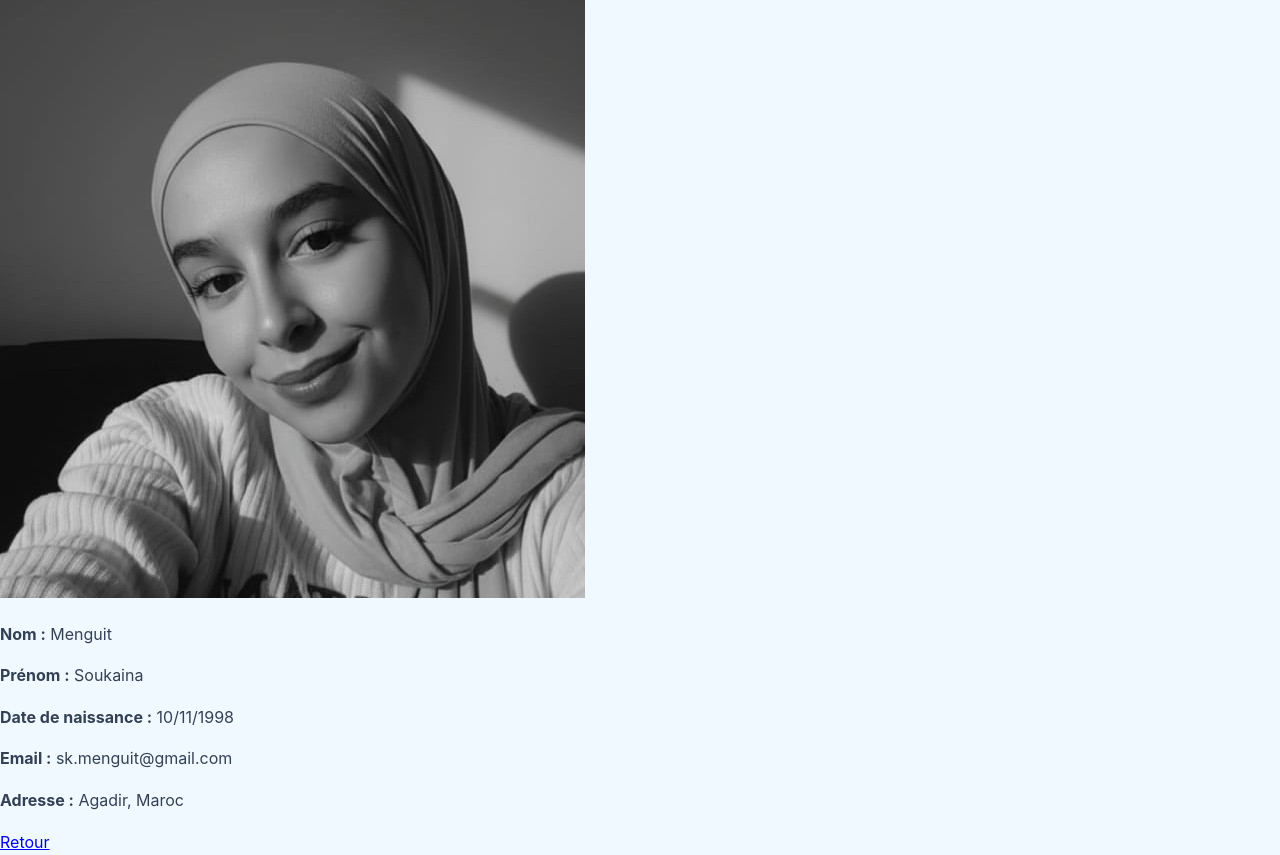
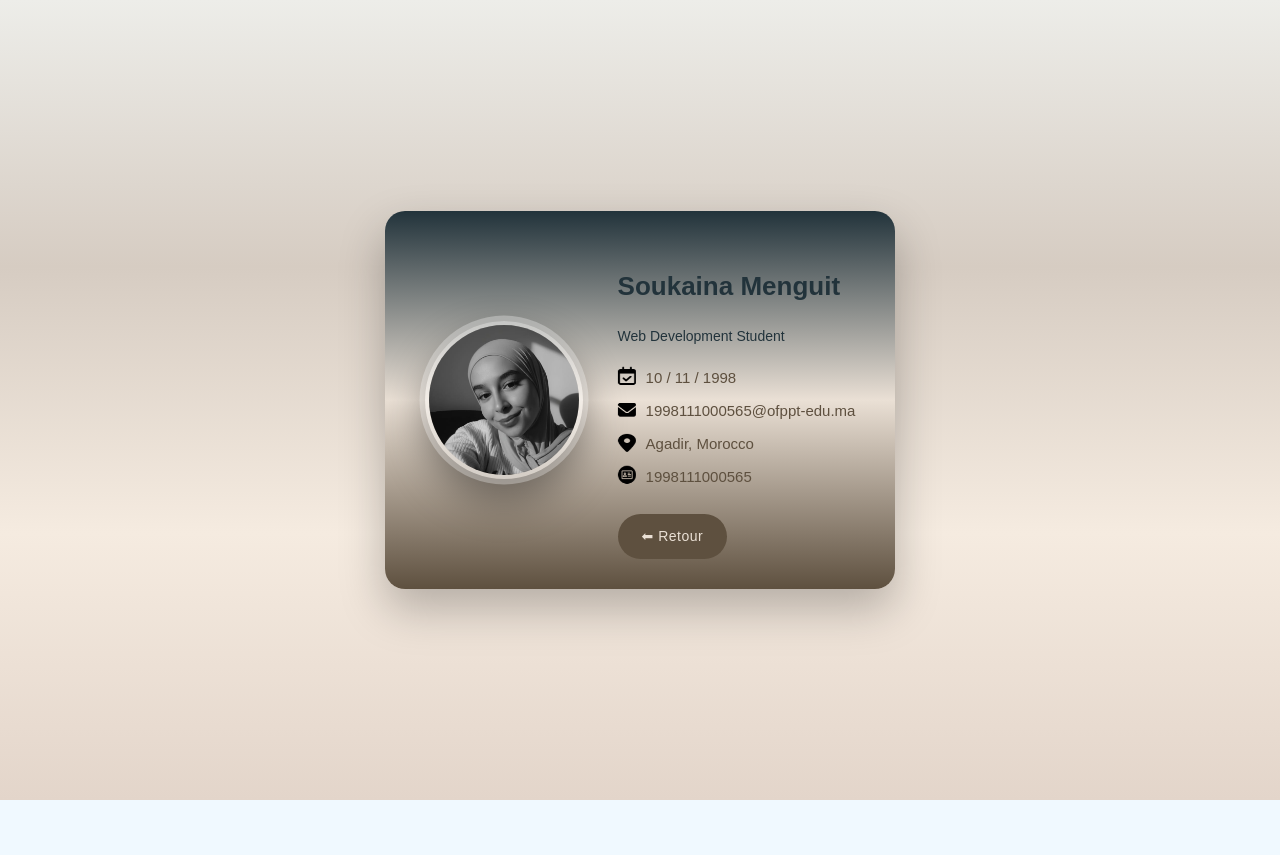
Before and after one commit to fstack567-stack/Projet-react, a React (Create React App) app: page /stagiaires/Menguit in a window 1280 px wide. After the commit the page ends 800 px from the top, so only its background shows below. Built offline with nearby package versions, Linux system fonts and the light colour scheme.

Commit message:
Soukaina

```diff
--- a/src/components/soukaina.js
+++ b/src/components/soukaina.js
@@ -1,35 +1,52 @@
 import { Link } from "react-router-dom";
+import "../styles/style.css";
 
+import calendarIcon from "../assets/icons/calendar.png";
+import emailIcon from "../assets/icons/email.png";
+import locationIcon from "../assets/icons/location.png";
+import cefIcon from "../assets/icons/cef.png";
 
 export default function Soukaina() {
   return (
-    <div className="container_sk">
+    <div className="container-alanbar">
+      <div className="profile-card-alanbar">
+        <div className="image-wrapper-alanbar">
           <img
             src="/images/soukaina.jpeg"
-        alt="Soukaina_Mgt"
-        className="img-soukaina"
+            alt="Soukaina Menguit"
+            className="profile-alanbar"
           />
+        </div>
 
-      <div className="card-soukaina">
+        <div className="card-alanbar">
+          <h2 className="name-alanbar">Soukaina Menguit</h2>
+          <p className="subtitle-alanbar">Web Development Student</p>
+
+          <div className="info-alanbar">
             <p>
-          <b>Nom :</b> Menguit
+              <img src={calendarIcon} alt="Date" className="info-icon" />
+              10 / 11 / 1998
+            </p>
+
+            <p>
+              <img src={emailIcon} alt="Email" className="info-icon" />
+              1998111000565@ofppt-edu.ma
+            </p>
+
+            <p>
+              <img src={locationIcon} alt="Location" className="info-icon" />
+              Agadir, Morocco
             </p>
             <p>
-          <b>Prénom :</b> Soukaina
+              <img src={cefIcon} alt="cef" className="info-icon" />
+              1998111000565
             </p>
-        <p>
-          <b>Date de naissance :</b> 10/11/1998
-        </p>
-        <p>
-          <b>Email :</b> sk.menguit@gmail.com
-        </p>
-        <p>
-          <b>Adresse :</b> Agadir, Maroc
-        </p>
+          </div>
 
-        <Link to="/" className="btn-retour-sk">
-          Retour
+          <Link to="/" className="btn-retour-md">
+            ⬅ Retour
           </Link>
+        </div>
       </div>
     </div>
   );
```
Also changed, not shown: 1 other file (tests, documents, lock files or other folders). Lines whose indentation alone changed are shown as unchanged.
